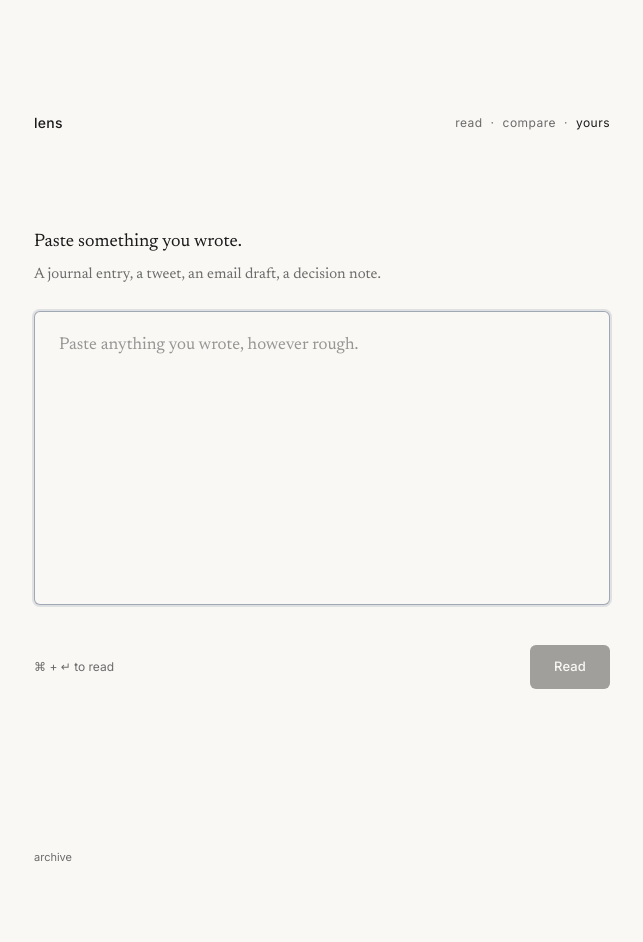
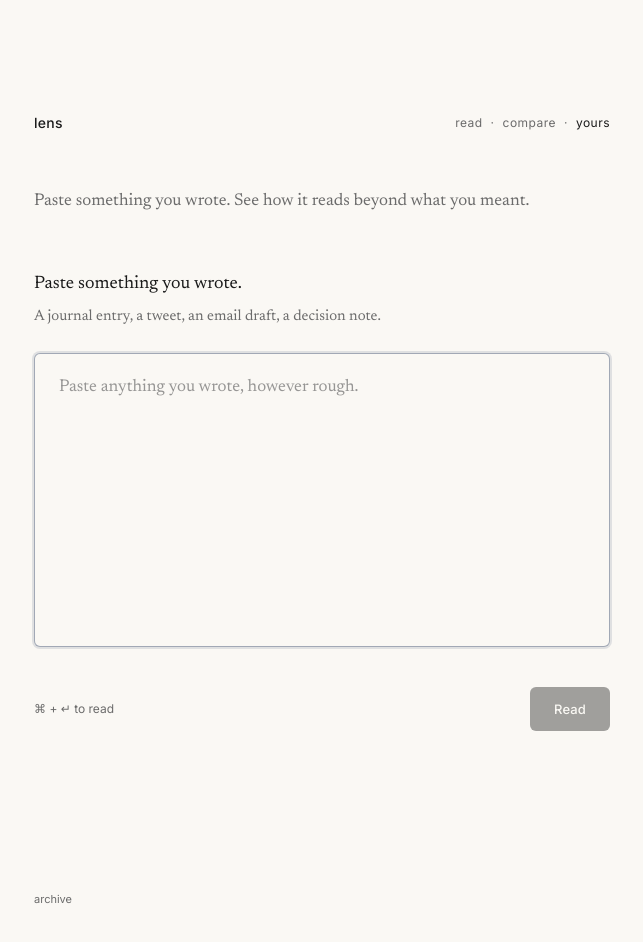
Before and after one commit to ridamkhare/lenss, a Next.js app: page /yours in a window 1280 px wide. Shown: the top 942 px of the page, without its empty margins (318-961 px from the left). Built offline with nearby package versions, Linux system fonts and the light colour scheme.

Commit message:
yours: add single-line subtitle for clarity parity
"Paste something you wrote. See how it reads beyond what you meant."
Same rhythm as read and compare subtitles. Lands the yours-mode
promise: the gap between intent and reception.

```diff
--- a/app/yours/page.tsx
+++ b/app/yours/page.tsx
@@ -62,12 +62,18 @@ export default function YoursPage() {
 
   return (
     <main className="mx-auto w-full max-w-reading px-6 sm:px-8 pt-20 sm:pt-28 pb-20">
-      <header className="mb-20 sm:mb-24 flex items-center justify-between">
+      <header className="mb-12 sm:mb-14 flex items-center justify-between">
         <span className="font-sans text-[14px] font-medium tracking-wordmark text-ink lowercase">
           lens
         </span>
         <ModeNav />
       </header>
+
+      {(status === "empty" || status === "reading") && (
+        <p className="mb-12 sm:mb-14 font-serif text-[17px] leading-[1.55] text-ink-dimmed">
+          Paste something you wrote. See how it reads beyond what you meant.
+        </p>
+      )}
 
       {(status === "empty" || status === "reading") && (
         <SelfInputView
```
